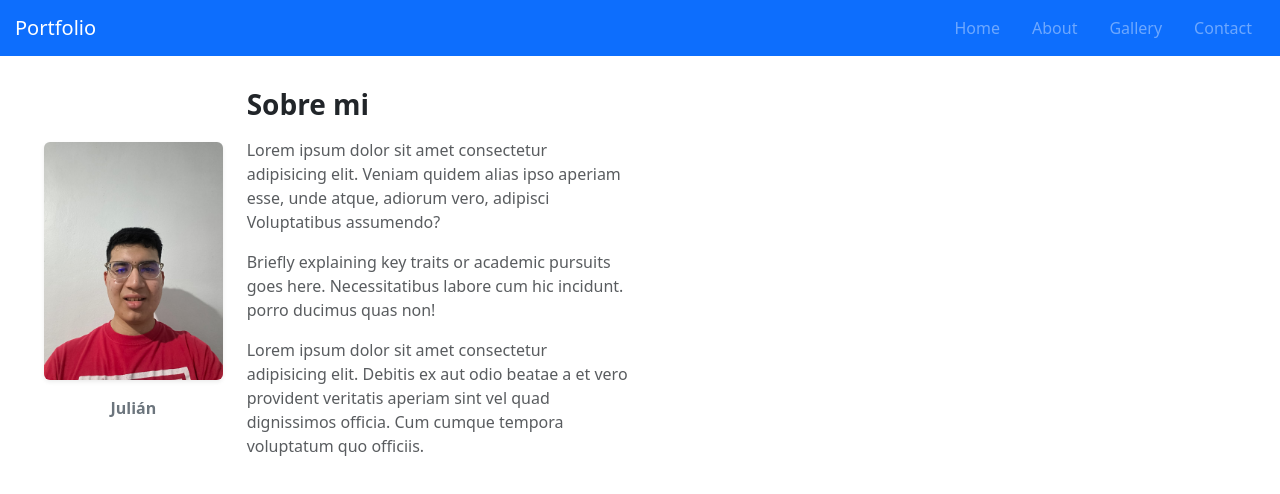
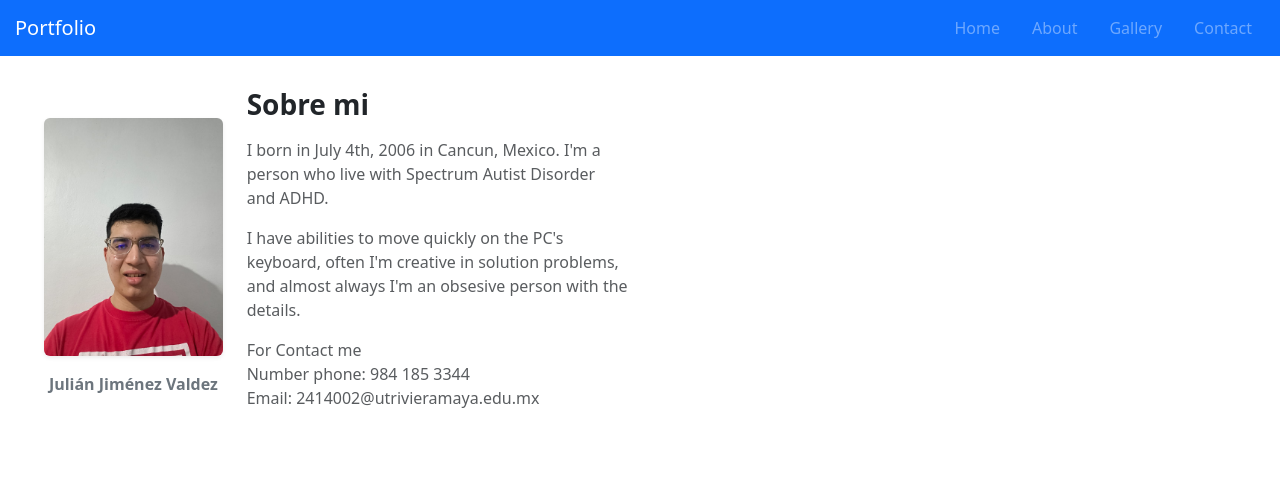
Before and after one commit to Julian4-cyber/vue_contact_app1, a Vue app: page /about in a window 1280 px wide. Shown: the top 494 px of the page. Built offline with nearby package versions, Linux system fonts and the light colour scheme.

Commit message:
ninth commit

```diff
--- a/src/components/aboutme.vue
+++ b/src/components/aboutme.vue
@@ -3,20 +3,22 @@
     <div class="col-md-4 text-center mb-4 mb-md-0">
       <img src="../assets/images/Mi foto Julian.jpeg" class="img-fluid rounded shadow-sm mb-2" alt="Foto de perfil" style="max-width: 260px; width: 100%; height: auto;">
       <p class="fw-bold text-secondary mt-2 mb-0">
-        Julián
+        Julián Jiménez Valdez
       </p>
     </div>
 
     <div class="col-md-8">
       <h3 class="fw-bold mb-3">Sobre mi</h3>
       <p class="text-muted">
-        Lorem ipsum dolor sit amet consectetur adipisicing elit. Veniam quidem alias ipso aperiam esse, unde atque, adiorum vero, adipisci Voluptatibus assumendo?
+        I born in July 4th, 2006 in Cancun, Mexico. I'm a person who live with Spectrum Autist Disorder and ADHD.
       </p>
       <p class="text-muted">
-        Briefly explaining key traits or academic pursuits goes here. Necessitatibus labore cum hic incidunt. porro ducimus quas non!
+        I have abilities to move quickly on the PC's keyboard, often I'm creative in solution problems, and almost always I'm an obsesive person with the details.
       </p>
       <p class="text-muted">
-        Lorem ipsum dolor sit amet consectetur adipisicing elit. Debitis ex aut odio beatae a et vero provident veritatis aperiam sint vel quad  dignissimos officia. Cum cumque tempora voluptatum quo officiis.
+        For Contact me <br>
+        Number phone: 984 185 3344 <br>
+        Email: 2414002@utrivieramaya.edu.mx
       </p>
     </div>
   </div>
```
